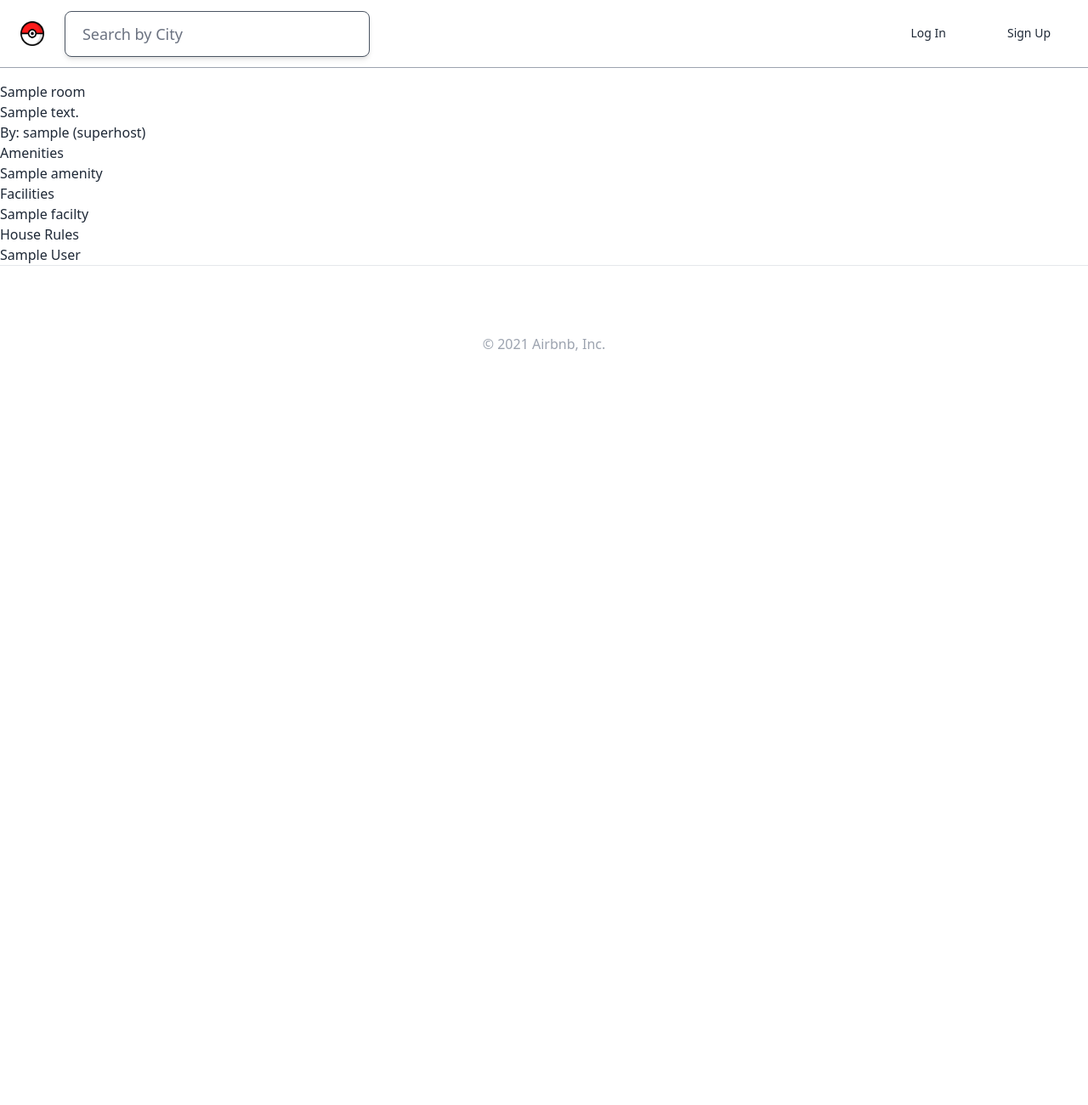
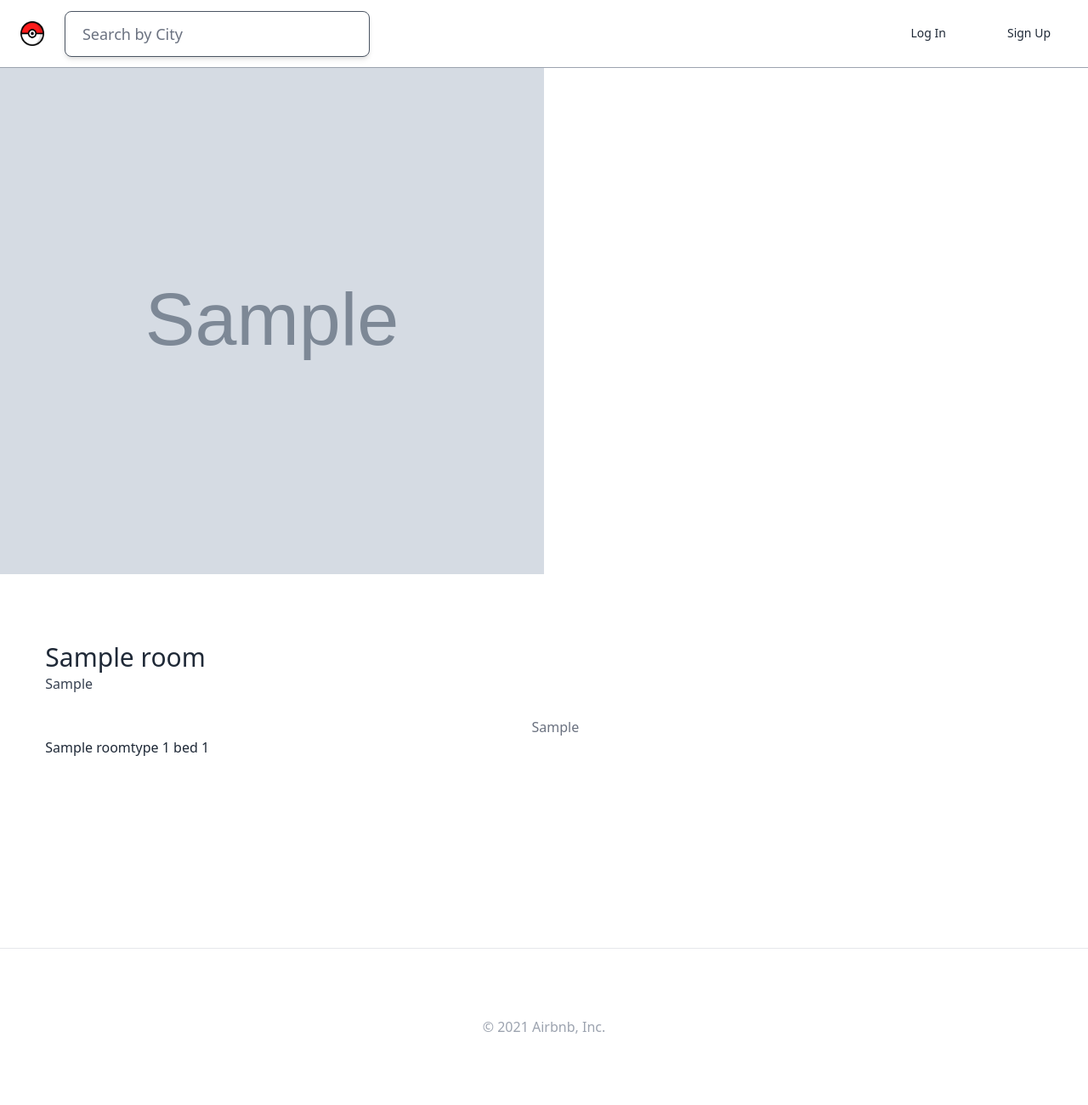
Before and after one commit to kanakan12/airbnb-clone, a Django app: page /rooms/1 in a window 1280 px wide. Shown: the whole page at 85% size. Before the commit the page ends 413 px from the top, so only its background shows below. Run offline with Django 3.2, Linux system fonts and the light colour scheme; tables that the repository leaves empty hold one stand-in row (values such as "Sample post"); grey boxes marked "Sample" are stand-in pictures; style sheets or scripts are compiled from the project's sources; some libraries are stand-ins or nearby versions.

Commit message:
Added Romm Detail

```diff
--- a/rooms/models.py
+++ b/rooms/models.py
@@ -101,3 +101,13 @@ class Room(core_models.TimeStampedModel):
     def first_photo(self):
         photo, = self.photos.all()[:1]
         return photo.file.url
+
+    def get_next_photos(self):
+        photos = self.photos.all()[1:5]
+        return photos
+
+    def get_beds(self):
+        if self.beds == 1:
+            return "1 bed"
+        else:
+            return f"{self.beds} beds"
--- a/templates/rooms/room_detail.html
+++ b/templates/rooms/room_detail.html
@@ -5,33 +5,37 @@
 {% endblock page_name %}
 
 {% block content %}
-<div>
-    <h1>{{room.name}}</h1>
-    <h3>{{room.description}}</h3>
+
+<div class="-mt-5 container max-w-full h-75vh flex mb-20">
+    <div class="h-full w-1/2 bg-center bg-cover" style="background-image:url({{room.first_photo}})"></div>
+    <div class="h-full w-1/2 flex flex-wrap">
+        {% for photo in room.get_next_photos %}
+            <div style="background-image:url({{photo.file.url}})"
+            class="w-1/2 h-auto bg-cover bg-center border-gray-700 border"></div>
+        {% endfor %}
+    </div>
 </div>
-<div>
-    <h2>By: {{room.host.username}}
-        {% if room.host.superhost %}
-            (superhost)
-        {% endif %}
-    </h2>
-    <h3>Amenities</h3>
-    <ul>
-        {% for a in room.amenities.all %}
-            <li>{{a}}</li>
-        {% endfor %}
-    </ul>
-    <h3>Facilities</h3>
-    <ul>
-        {% for a in room.facilities.all %}
-            <li>{{a}}</li>
-        {% endfor %}
-    </ul>
-    <h3>House Rules</h3>
-    <ul>
-        {% for a in room.house_rules.all %}
-            <li>{{a}}</li>
-        {% endfor %}
-    </ul>
+
+<div class="container mx-auto flex justify-around pb-56">
+    <div class="w-1/2">
+        <div class="flex justify-between">
+            <div>
+                <h4 class="text-3xl font-medium mb-px">{{room.name}}</h4>
+                <span class="text-gray-700 font-light">{{room.city}}</span>
+            </div>
+            <a href="{{room.host.get_absolute_url}}" class="flex flex-col items-center">
+                {% include "mixins/user_avatar.html" with user=room.host %}
+                <span class="mt-2 text-gray-500">{{room.host.first_name}}</span>
+            </a>
+        </div>
+        <div class="flex">
+            {{room.room_type}}
+            {{room.get_beds}}
+            {{room.bedrooms}}
+        </div>
+    </div>
+    <div class="w-1/3">
+
+    </div>
 </div>
 {% endblock %}
```
